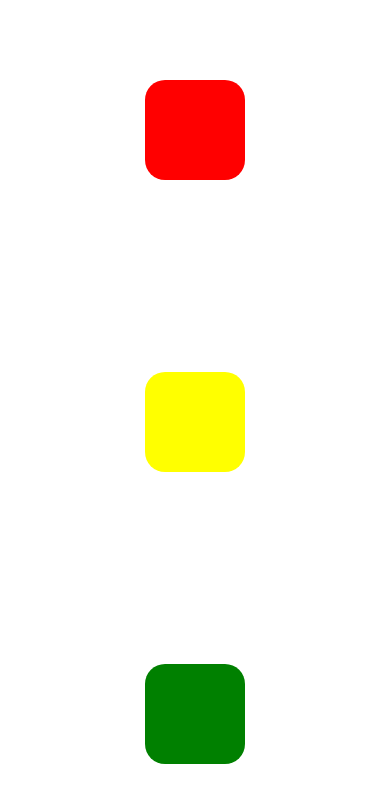
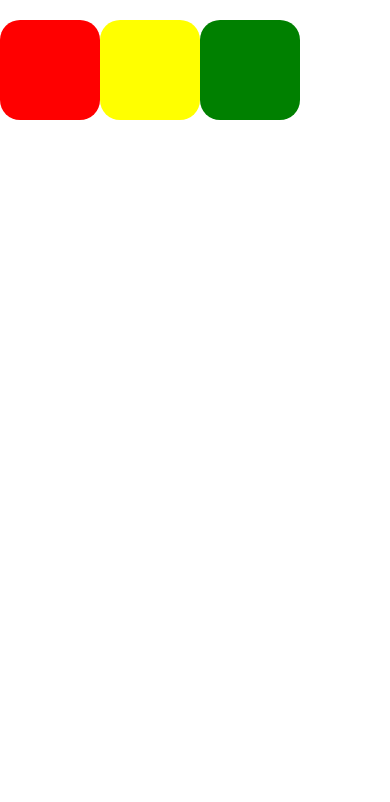
Before and after one commit to arthursaracco/carr-bleu, a React Native app: screen / in a window 390 px wide. Shown: the top 802 px of the page. Built offline with nearby package versions, Linux system fonts and the light colour scheme.

Commit message:
carrés en ligne en haut

```diff
--- a/App.tsx
+++ b/App.tsx
@@ -15,10 +15,11 @@ const styles = StyleSheet.create({
   container: {
     flex: 1,
     backgroundColor: '#fff',
-    alignItems: 'center',
-    justifyContent: 'space-between',
-    marginBottom:80,
-    marginTop:80,
+    // alignItems: 'center',
+    // justifyContent: 'center',
+    marginBottom: 0,
+    marginTop:20,
+    flexDirection : 'row',
   },
   font:{fontSize:40},
   square: {
```
